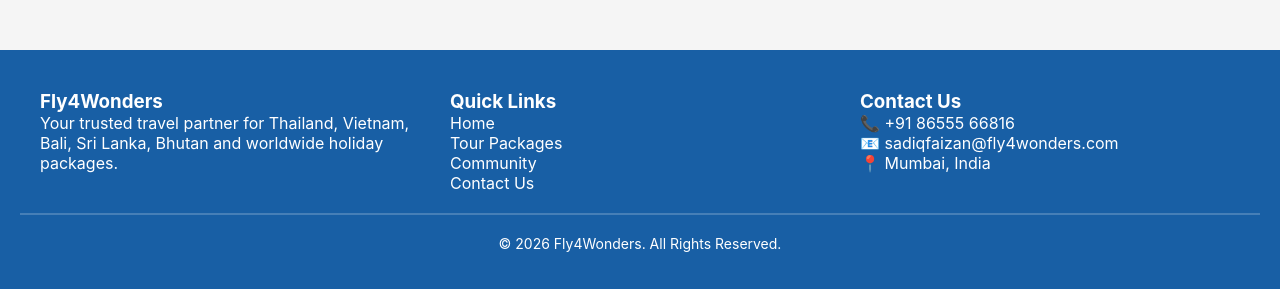
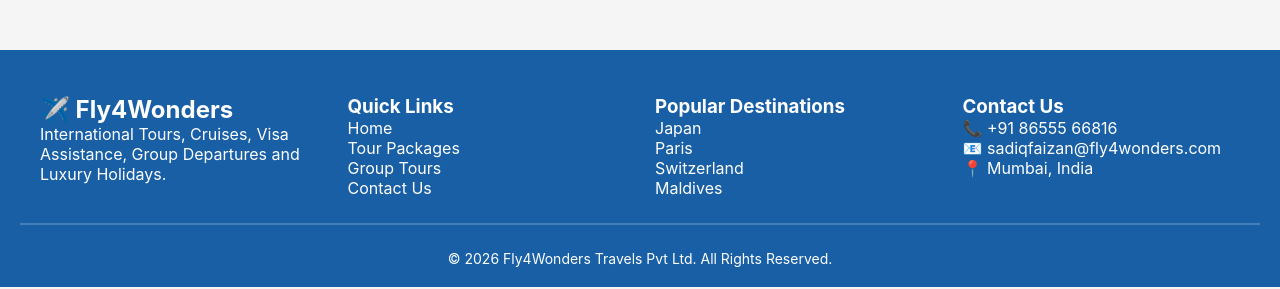
Before and after one commit to sadiquefaizan-sketch/fly4wonders, a React (Create React App) app: page / in a window 1280 px wide. Shown: the part 2073-2362 px from the top of the page. Built offline with nearby package versions, Linux system fonts and the light colour scheme.

Commit message:
Update footer

```diff
--- a/src/App.jsx
+++ b/src/App.jsx
@@ -1447,37 +1447,38 @@
   </a>
 );
  const Footer = () => (
-  <footer
-    style={{
+  <footer style={{
     background: '#185FA5',
     color: 'white',
-      padding: '40px 20px',
+    padding: '45px 20px 20px',
     marginTop: '50px'
-    }}
-  >
-    <div
-      style={{
+  }}>
+    <div style={{
       maxWidth: '1200px',
       margin: '0 auto',
       display: 'grid',
-        gridTemplateColumns: 'repeat(auto-fit, minmax(250px, 1fr))',
+      gridTemplateColumns: 'repeat(auto-fit, minmax(220px, 1fr))',
       gap: '30px'
-      }}
-    >
+    }}>
       <div>
-        <h3>Fly4Wonders</h3>
-        <p>
-          Your trusted travel partner for Thailand, Vietnam, Bali,
-          Sri Lanka, Bhutan and worldwide holiday packages.
-        </p>
+        <h2>✈️ Fly4Wonders</h2>
+        <p>International Tours, Cruises, Visa Assistance, Group Departures and Luxury Holidays.</p>
       </div>
 
       <div>
         <h3>Quick Links</h3>
         <p>Home</p>
         <p>Tour Packages</p>
-        <p>Community</p>
+        <p>Group Tours</p>
         <p>Contact Us</p>
+      </div>
+
+      <div>
+        <h3>Popular Destinations</h3>
+        <p>Japan</p>
+        <p>Paris</p>
+        <p>Switzerland</p>
+        <p>Maldives</p>
       </div>
 
       <div>
@@ -1488,24 +1489,13 @@
       </div>
     </div>
 
-    <hr
-      style={{
-        margin: '20px 0',
-        border: '1px solid rgba(255,255,255,0.2)'
-      }}
-    />
-
-    <div
-      style={{
-        textAlign: 'center',
-        fontSize: '14px'
-      }}
-    >
-      © 2026 Fly4Wonders. All Rights Reserved.
+    <hr style={{ margin: '25px 0', border: '1px solid rgba(255,255,255,0.2)' }} />
+
+    <div style={{ textAlign: 'center', fontSize: '14px' }}>
+      © 2026 Fly4Wonders Travels Pvt Ltd. All Rights Reserved.
     </div>
   </footer>
 );
-
   const renderPage = () => {
     switch (currentPage) {
       case 'home': return <HomePage />;
```
Lines whose indentation alone changed are shown as unchanged.
